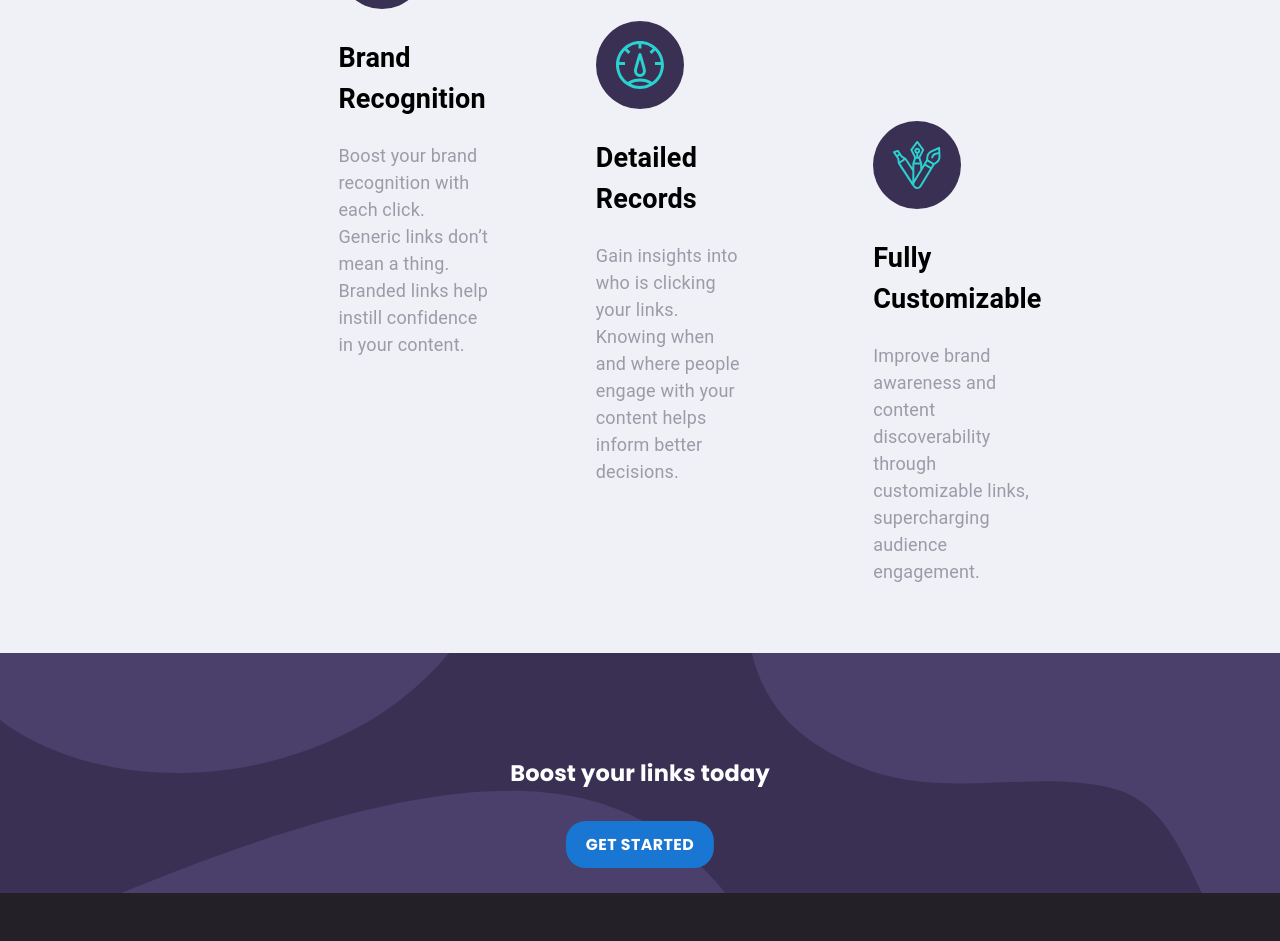
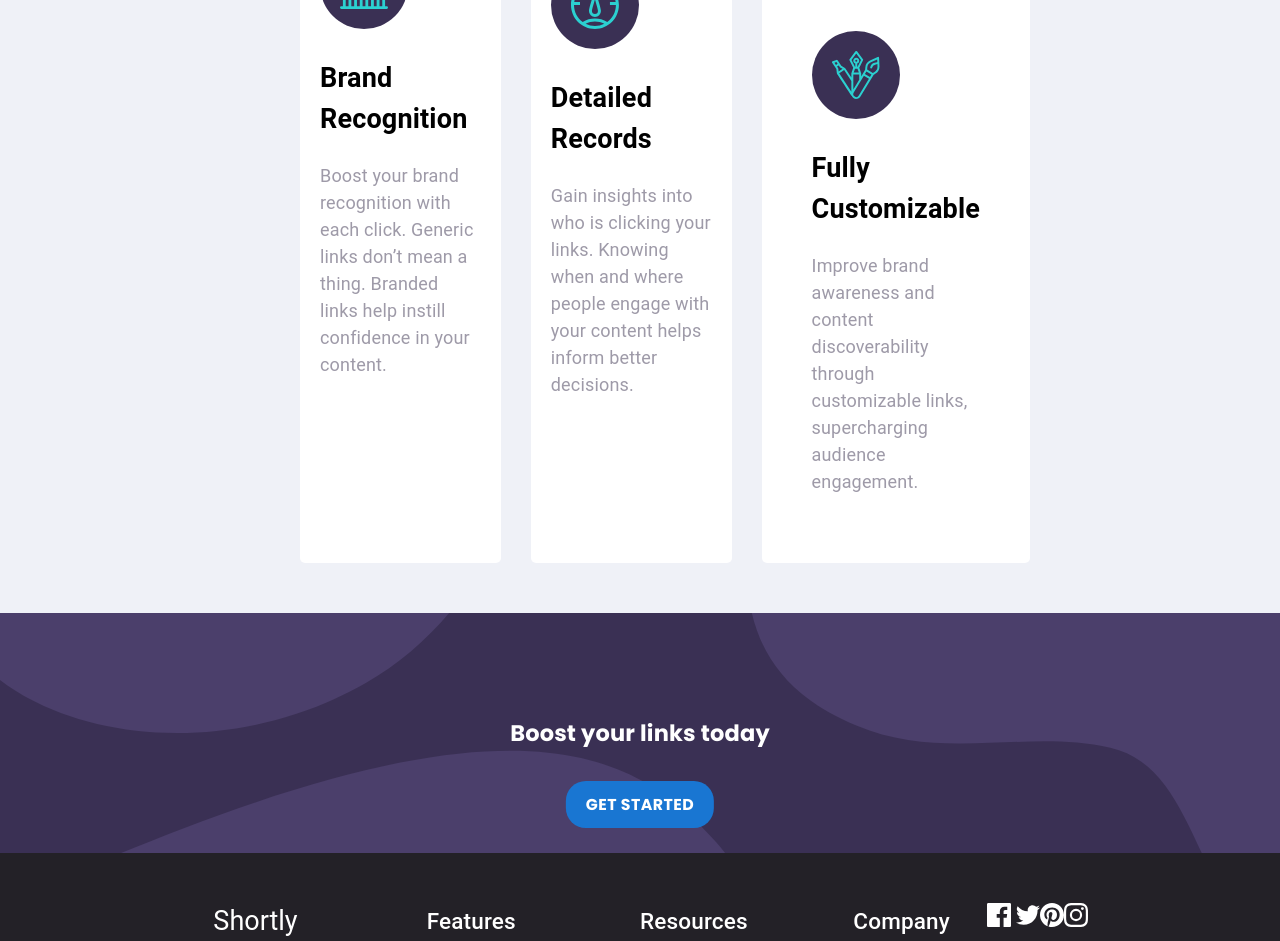
Before and after one commit to guerre99/porject-team-2, a React (Vite) app in the folder project/: page / in a window 1280 px wide. Shown: the part 1080-2021 px from the top of the page. Built offline with nearby package versions, Linux system fonts and the light colour scheme.

Commit message:
second day: terminado el body

```diff
--- a/project/src/components/body/middlebody.jsx
+++ b/project/src/components/body/middlebody.jsx
@@ -3,6 +3,7 @@ import React from 'react'
 import icon1 from './assets/icon-brand-recognition.svg'
 import icon2 from './assets/icon-detailed-records.svg'
 import icon3 from './assets/icon-fully-customizable.svg'
+import barra from './assets/Rectangle.png'
 
 function Middlebody() {
   return (
@@ -47,7 +48,7 @@ function Middlebody() {
         xs={12}
         md={3}
         sm={10}
-        sx={{ display: 'flex', justifyContent: 'space-between' }}
+        sx={{ display: 'flex', justifyContent: 'space-between', flexShrink: 0 }}
       >
         <Box
           sx={{
@@ -58,10 +59,14 @@ function Middlebody() {
             width: '100%',
             alignItems: 'center',
             textAlign: 'left',
-            marginBottom: '100px',
+            marginBottom: '50px',
             marginBottom: '50px',
             marginLeft: '300px',
             marginRight: '30px',
+            borderRadius: '5px',
+            background: '#FFF',
+            padding: '20px',
+            zIndex: 2,
           }}
         >
           <Typography>
@@ -96,8 +101,12 @@ function Middlebody() {
             width: '100%',
             alignItems: 'center',
             textAlign: 'left',
-            marginTop: '100px',
+            marginTop: '20px',
             marginBottom: '50px',
+            borderRadius: '5px',
+            background: '#FFF',
+            padding: '20px',
+            zIndex: 2,
           }}
         >
           <Typography>
@@ -123,6 +132,18 @@ function Middlebody() {
             </p>
           </Typography>
         </Box>
+        <div
+          style={{
+            width: '1110px',
+            height: '8px',
+            background: '#2BD0D0',
+            position: 'absolute',
+            top: '132%',
+            left: '50%',
+            transform: 'translate(-50%, -50%)',
+            zIndex: 1,
+          }}
+        />
 
         <Box
           sx={{
@@ -133,10 +154,14 @@ function Middlebody() {
             width: '100%',
             alignItems: 'center',
             textAlign: 'left',
-            marginTop: '200px',
+            marginTop: '60px',
             marginBottom: '50px',
-            marginRight: '200px',
-            marginLeft: '50px',
+            marginRight: '250px',
+            marginLeft: '30px',
+            borderRadius: '5px',
+            background: '#FFF',
+            padding: '50px',
+            zIndex: 2,
           }}
         >
           <Typography>
@@ -161,6 +186,11 @@ function Middlebody() {
             </p>
           </Typography>
         </Box>
+        <Box
+          sx={{
+            barra: `url(${barra})`,
+          }}
+        ></Box>
       </Box>
     </Grid>
   )
--- a/project/src/components/footer/FooterLinks.jsx
+++ b/project/src/components/footer/FooterLinks.jsx
@@ -5,7 +5,7 @@ import facebookIcon from './assets/icon-facebook.svg'
 import twitterIcon from './assets/icon-twitter.svg'
 import pinterestIcon from './assets/icon-pinterest.svg'
 import instagramIcon from './assets/icon-instagram.svg'
-
+import './footer.css'
 function FooterLinks() {
   return (
     <Grid
@@ -33,19 +33,13 @@ function FooterLinks() {
           }}
         >
           <li>
-            <a href='#' style={{ textDecoration: 'none', color: '#ffffff' }}>
-              Link Shortening
-            </a>
+            <a href='#'>Link Shortening</a>
           </li>
           <li>
-            <a href='#' style={{ textDecoration: 'none', color: '#ffffff' }}>
-              Branded Links
-            </a>
+            <a href='#'>Branded Links</a>
           </li>
           <li>
-            <a href='#' style={{ textDecoration: 'none', color: '#ffffff' }}>
-              Analytics
-            </a>
+            <a href='#'>Analytics</a>
           </li>
         </ul>
       </Grid>
@@ -61,25 +55,13 @@ function FooterLinks() {
           }}
         >
           <li>
-            <a
-              href='#'
-              style={{
-                textDecoration: 'none',
-                color: '#ffffff',
-              }}
-            >
-              Blog
-            </a>
+            <a href='#'>Blog</a>
           </li>
           <li>
-            <a href='#' style={{ textDecoration: 'none', color: '#ffffff' }}>
-              Developers
-            </a>
+            <a href='#'>Developers</a>
           </li>
           <li>
-            <a href='#' style={{ textDecoration: 'none', color: '#ffffff' }}>
-              Support
-            </a>
+            <a href='#'>Support</a>
           </li>
         </ul>
       </Grid>
@@ -95,33 +77,16 @@ function FooterLinks() {
           }}
         >
           <li>
-            <a href='#' style={{ textDecoration: 'none', color: '#ffffff' }}>
-              About
-            </a>
+            <a href='#'>About</a>
           </li>
           <li>
-            <a href='#' style={{ textDecoration: 'none', color: '#ffffff' }}>
-              Our Team
-            </a>
+            <a href='#'>Our Team</a>
           </li>
           <li>
-            <a
-              href='#'
-              style={{
-                position: 'relative',
-                textDecoration: 'none',
-                color: '#ffffff',
-                style: 'list-style-type: none',
-                hover: 'red',
-              }}
-            >
-              Careers
-            </a>
+            <a href='#'>Careers</a>
           </li>
           <li>
-            <a href='#' style={{ textDecoration: 'none', color: '#ffffff' }}>
-              Contact
-            </a>
+            <a href='#'>Contact</a>
           </li>
         </ul>
       </Grid>
@@ -149,79 +114,16 @@ function FooterLinks() {
           }}
           className='social-icon'
         >
-          <img
-            src={facebookIcon}
-            alt='Facebook Icon'
-            sx={{
-              width: '30px',
-              '&:hover': {
-                color: '#2BD0D0',
-              },
-            }}
-          />
+          <img src={facebookIcon} alt='Facebook Icon' />
         </a>
-        <a
-          href='#'
-          style={{
-            textDecoration: 'none',
-            color: '#ffffff',
-
-            margin: '0 5px',
-          }}
-          className='social-icon'
-        >
-          <img
-            src={twitterIcon}
-            alt='Twitter Icon'
-            sx={{
-              width: '30px',
-
-              '&:hover $icon': {
-                color: 'red',
-              },
-            }}
-          />
+        <a href='#' style={{}} className='social-icon'>
+          <img src={twitterIcon} alt='Twitter Icon' />
         </a>
-        <a
-          href='#'
-          style={{
-            textDecoration: 'none',
-            color: '#ffffff',
-            margin: '0 5px',
-            hover: '#2BD0D0',
-          }}
-          className='social-icon'
-        >
-          <img
-            src={pinterestIcon}
-            alt='Pinterest Icon'
-            sx={{
-              width: '30px',
-              '&:hover': {
-                color: '#2BD0D0',
-              },
-            }}
-          />
+        <a href='#' style={{}} className='social-icon'>
+          <img src={pinterestIcon} alt='Pinterest Icon' />
         </a>
-        <a
-          href='#'
-          style={{
-            textDecoration: 'none',
-            color: '#ffffff',
-            margin: '0 5px',
-          }}
-          className='social-icon'
-        >
-          <img
-            src={instagramIcon}
-            alt='Instagram Icon'
-            sx={{
-              width: '30px',
-              '&:hover': {
-                color: '#2BD0D0',
-              },
-            }}
-          />
+        <a href='#' style={{}} className='social-icon'>
+          <img src={instagramIcon} alt='Instagram Icon' />
         </a>
       </Grid>
     </Grid>
--- a/project/src/components/footer/footer.css
+++ b/project/src/components/footer/footer.css
@@ -1,6 +1,24 @@
 ul li {
   list-style-type: none;
-  &:hover {
-    color: #2bd0d0;
-  }
 }
+
+a {
+  text-decoration: none;
+  color: white;
+  transition: color 0.3s;
+}
+
+a:hover,
+.social-icon:hover {
+  color: #2bd0d0;
+}
+
+.social-icon {
+  text-decoration: none;
+
+  transition: color 0.3s;
+}
+
+.social-icon:hover {
+  color: #2bd0d0;
+}
```
Also changed, not shown: project/src/components/body/assets/Rectangle.png (added).
